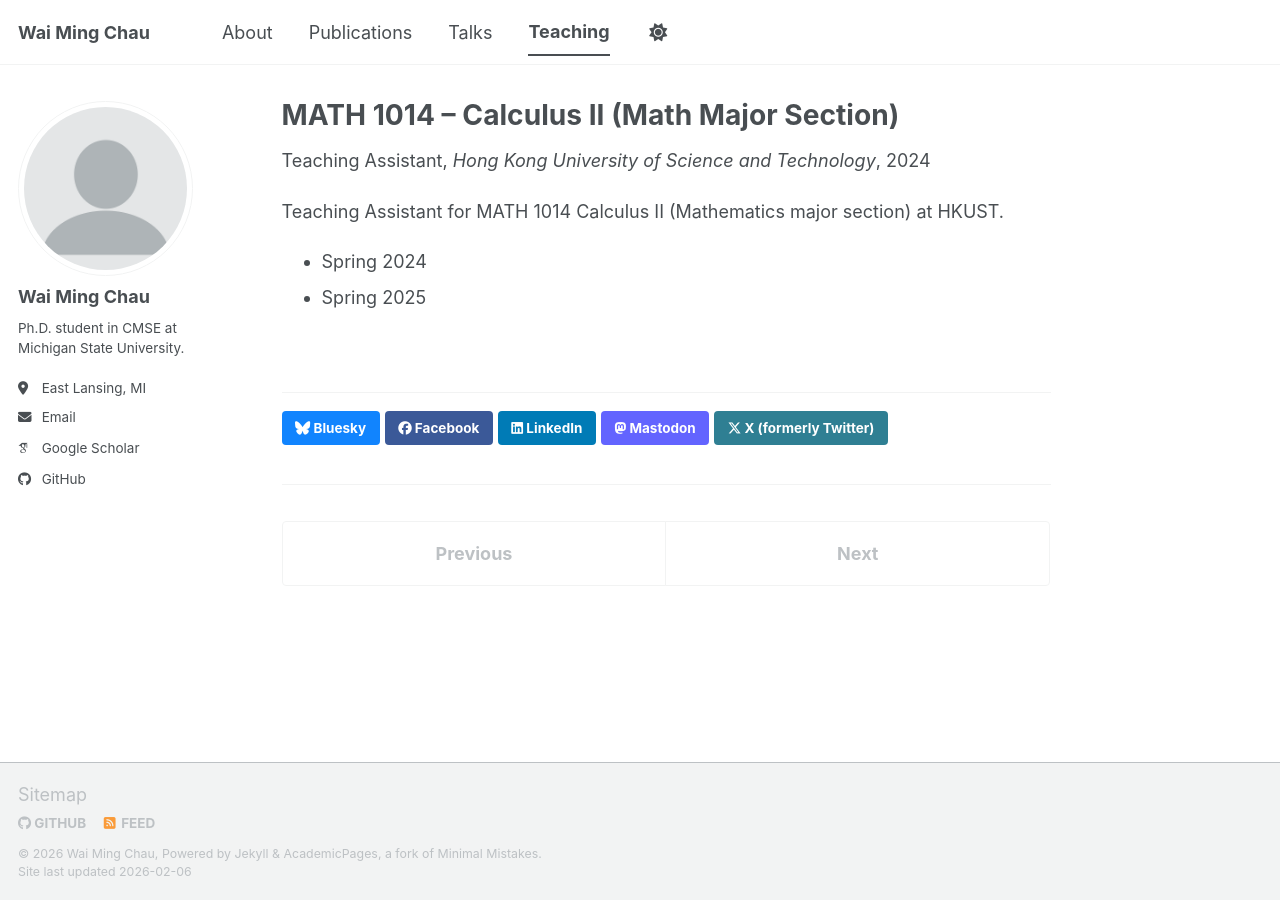
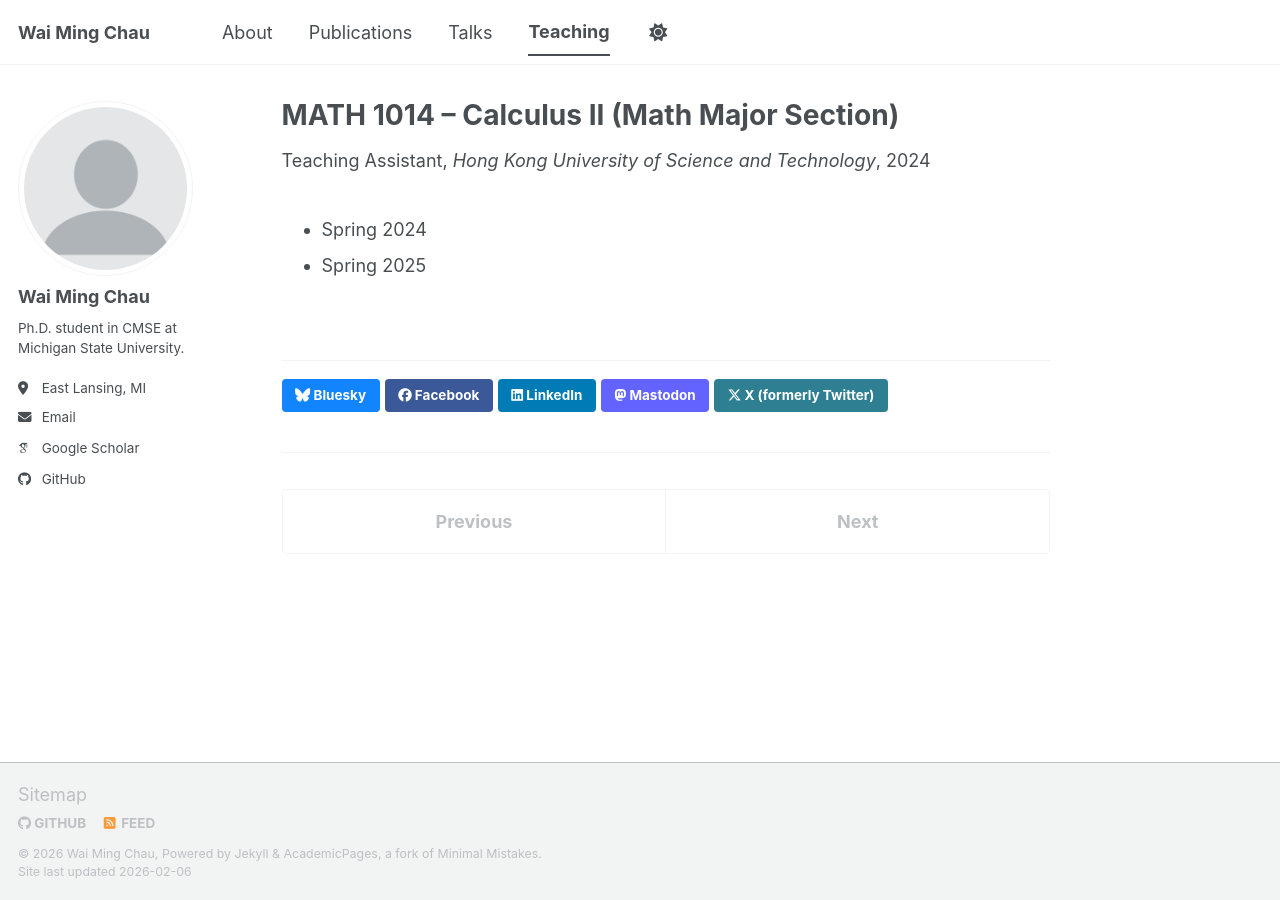
Before and after one commit to wm-chau/wm-chau.github.io, a Jekyll site: the page built from _teaching/math1014.md, in a window 1280 px wide. Built offline with Jekyll 4.4.1, drawn with Linux system fonts in a browser that asks for light colours; some web fonts are replaced; a script bundle is joined from its source files by our own code; library files that are not in the unit come from our copies.

Commit message:
Update MATH 1014 course information
Removed description and updated course details.

```diff
--- a/_teaching/math1014.md
+++ b/_teaching/math1014.md
@@ -2,13 +2,9 @@
 title: "MATH 1014 – Calculus II (Math Major Section)"
 collection: teaching
 type: "Teaching Assistant"
-permalink: /teaching/math1014
 venue: "Hong Kong University of Science and Technology"
 date: 2024-01-01
 location: "Hong Kong"
 ---
-
-Teaching Assistant for MATH 1014 Calculus II (Mathematics major section) at HKUST.
-
 - Spring 2024
 - Spring 2025
```
